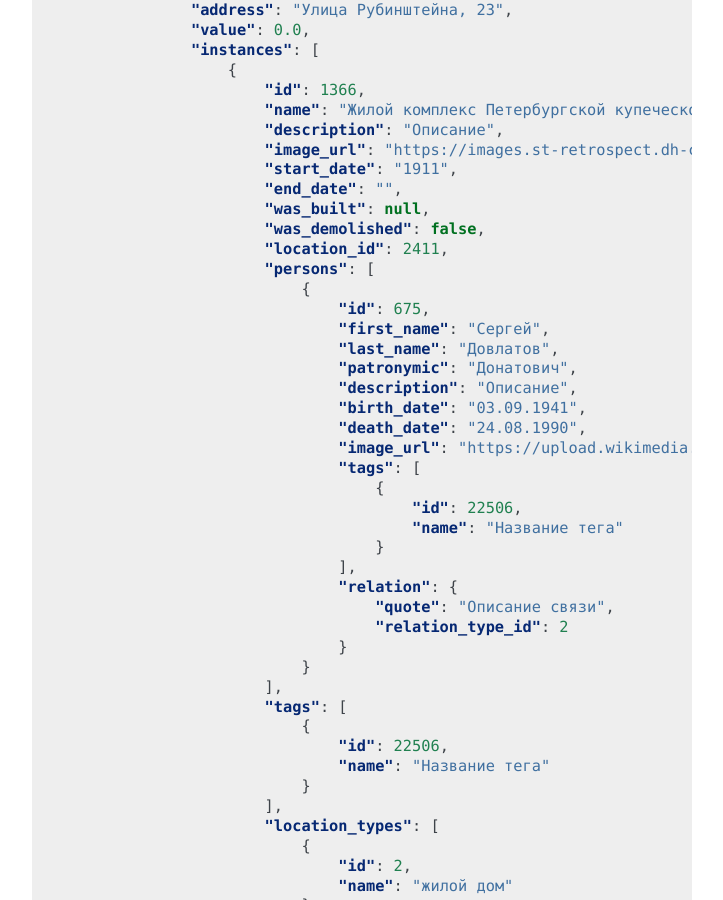
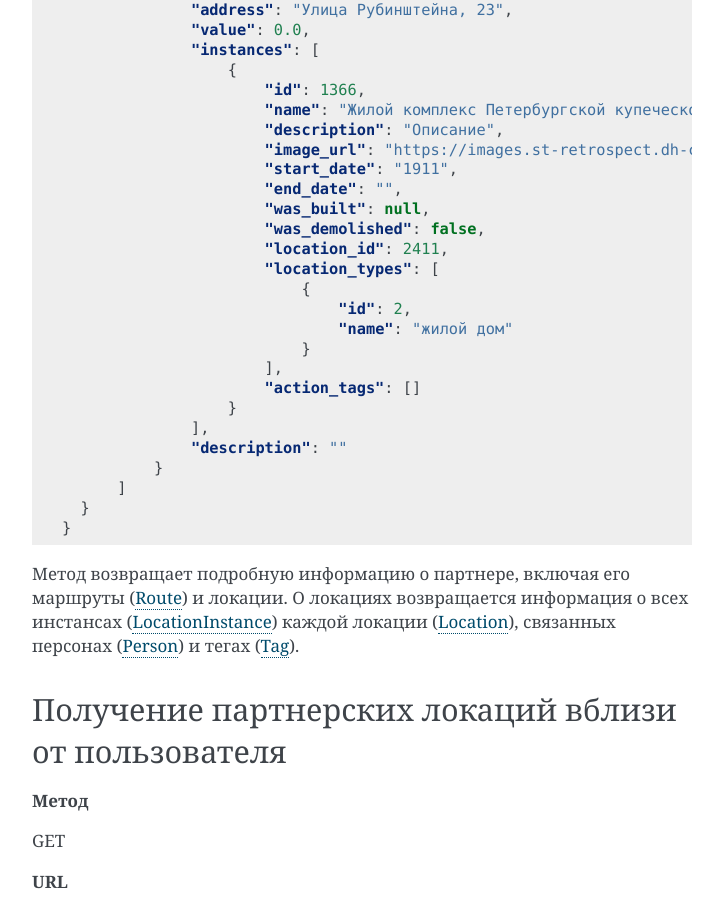
Before and after one commit to dh-center/st-retrospect-docs, a Sphinx documentation site: the page built from docs/pages/api-spec-partners.rst, in a window 1280 px wide and 900 px high, scrolled down 1116 px. Shown: the whole window, without its empty margins (388-1111 px from the left). Built offline with Sphinx 7.4.7, drawn with Linux system fonts in a browser that asks for light colours; some of the changed text lies outside the part shown.

Commit message:
Updated LocationInstance output

```diff
--- a/docs/pages/api-spec-locations.rst
+++ b/docs/pages/api-spec-locations.rst
@@ -66,8 +66,6 @@ Status: 200 OK
                     "was_built": null,
                     "was_demolished": false,
                     "location_id": 2773,
-                    "persons": [],
-                    "tags": [],
                     "location_types": [
                         {
                             "id": 17,
--- a/docs/pages/api-spec-partners.rst
+++ b/docs/pages/api-spec-partners.rst
@@ -65,34 +65,6 @@ Status: 200 OK
                           "was_built": null,
                           "was_demolished": false,
                           "location_id": 2411,
-                          "persons": [
-                              {
-                                  "id": 675,
-                                  "first_name": "Сергей",
-                                  "last_name": "Довлатов",
-                                  "patronymic": "Донатович",
-                                  "description": "Описание",
-                                  "birth_date": "03.09.1941",
-                                  "death_date": "24.08.1990",
-                                  "image_url": "https://upload.wikimedia.org/wikipedia/ru/thumb/c/c9/%D0%A1%D0%B5%D1%80%D0%B3%D0%B5%D0%B9_%D0%94%D0%BE%D0%B2%D0%BB%D0%B0%D1%82%D0%BE%D0%B2.jpg/345px-%D0%A1%D0%B5%D1%80%D0%B3%D0%B5%D0%B9_%D0%94%D0%BE%D0%B2%D0%BB%D0%B0%D1%82%D0%BE%D0%B2.jpg",
-                                  "tags": [
-                                      {
-                                          "id": 22506,
-                                          "name": "Название тега"
-                                      }
-                                  ],
-                                  "relation": {
-                                      "quote": "Описание связи",
-                                      "relation_type_id": 2
-                                  }
-                              }
-                          ],
-                          "tags": [
-                              {
-                                  "id": 22506,
-                                  "name": "Название тега"
-                              }
-                          ],
                           "location_types": [
                               {
                                   "id": 2,
@@ -163,34 +135,6 @@ Status: 200 OK
                       "was_built": null,
                       "was_demolished": false,
                       "location_id": 2411,
-                      "persons": [
-                          {
-                              "id": 675,
-                              "first_name": "Сергей",
-                              "last_name": "Довлатов",
-                              "patronymic": "Донатович",
-                              "description": "Описание",
-                              "birth_date": "03.09.1941",
-                              "death_date": "24.08.1990",
-                              "image_url": "https://upload.wikimedia.org/wikipedia/ru/thumb/c/c9/%D0%A1%D0%B5%D1%80%D0%B3%D0%B5%D0%B9_%D0%94%D0%BE%D0%B2%D0%BB%D0%B0%D1%82%D0%BE%D0%B2.jpg/345px-%D0%A1%D0%B5%D1%80%D0%B3%D0%B5%D0%B9_%D0%94%D0%BE%D0%B2%D0%BB%D0%B0%D1%82%D0%BE%D0%B2.jpg",
-                              "tags": [
-                                  {
-                                      "id": 22506,
-                                      "name": "Название тега"
-                                  }
-                              ],
-                              "relation": {
-                                  "quote": "Описание связи",
-                                  "relation_type_id": 2
-                              }
-                          }
-                      ],
-                      "tags": [
-                          {
-                              "id": 22506,
-                              "name": "Название тега"
-                          }
-                      ],
                       "location_types": [
                           {
                               "id": 2,
```
Also changed, not shown: docs/pages/api-spec-routes.rst (+0 -28 lines).
